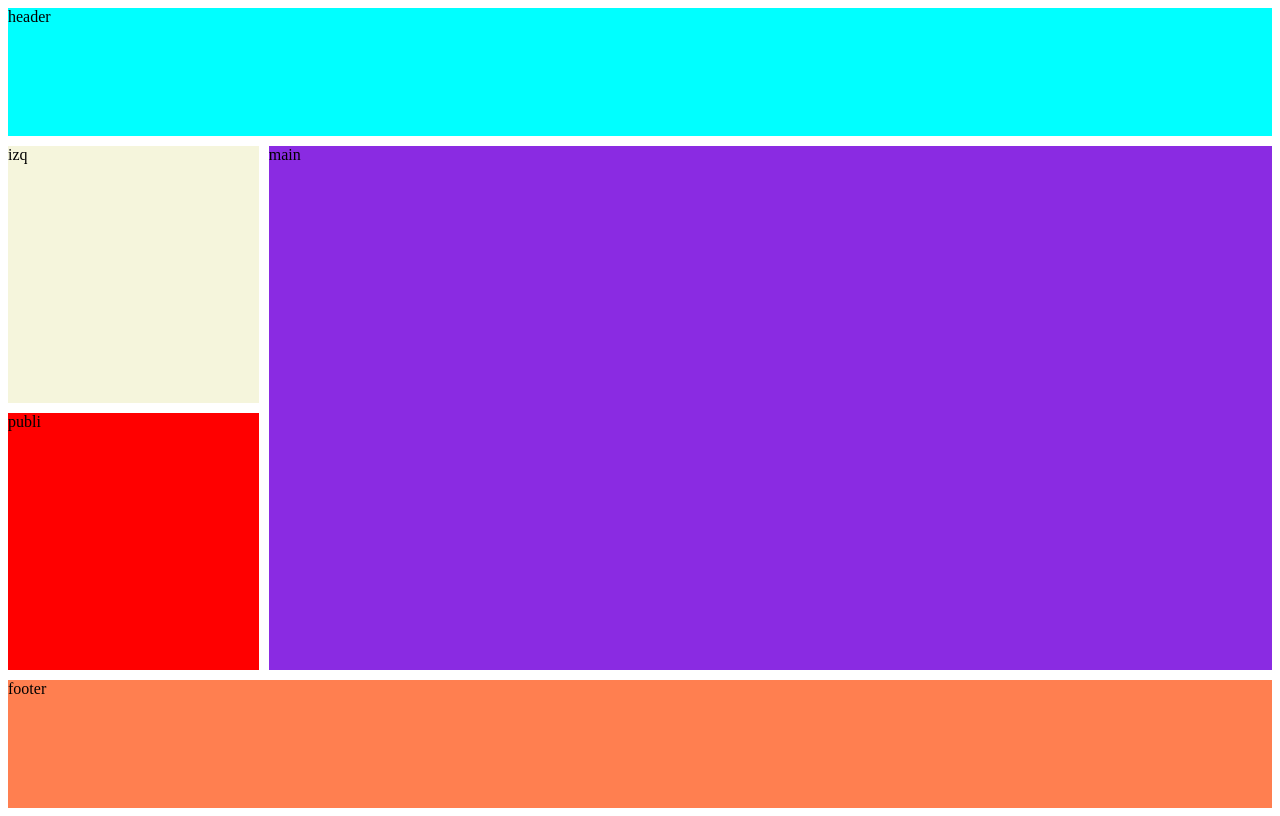
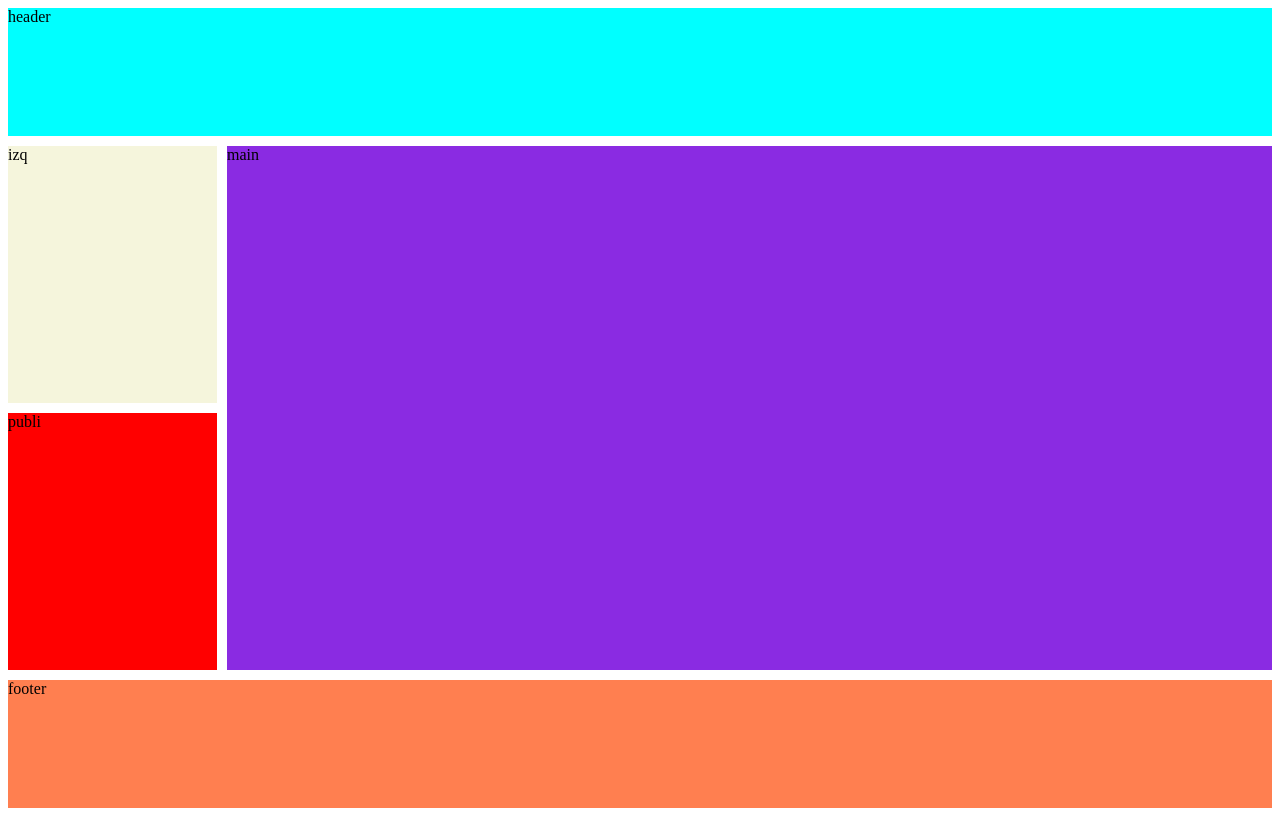
Before and after one commit to CarlosEzequielDiaz/codo, a plain HTML site: page grid.html in a window 1280 px wide. Drawn offline with Linux system fonts and the light colour scheme.

Commit message:
segundo commit

```diff
--- a/grid.html
+++ b/grid.html
@@ -11,7 +11,7 @@
         .contenedor{
             display: grid; /* Indica que vamos a trabajar con grid */
             gap: 10px; /* Espacios que separan las celdas */
-            grid-template-columns: 1fr 4fr ; /* Cantidad y tamaño de las columnas del grid */
+            grid-template-columns: 1fr 5fr ; /* Cantidad y tamaño de las columnas del grid */
             grid-template-rows: 1fr 2fr 2fr 1fr; /* Cantidad y tamaño de las filas del grid */
             grid-template-areas: /* Maquetación del grid */
             'header header'
```
